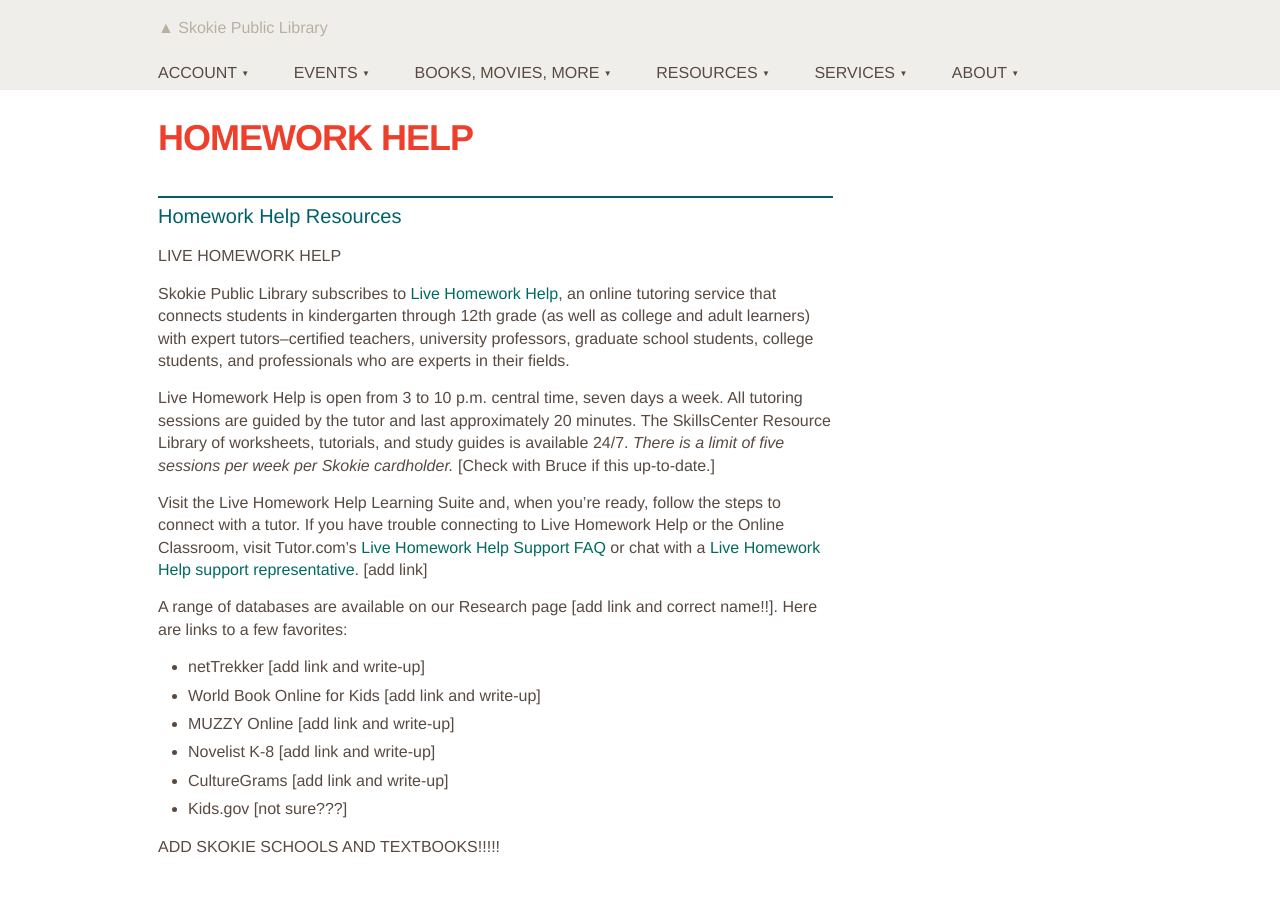
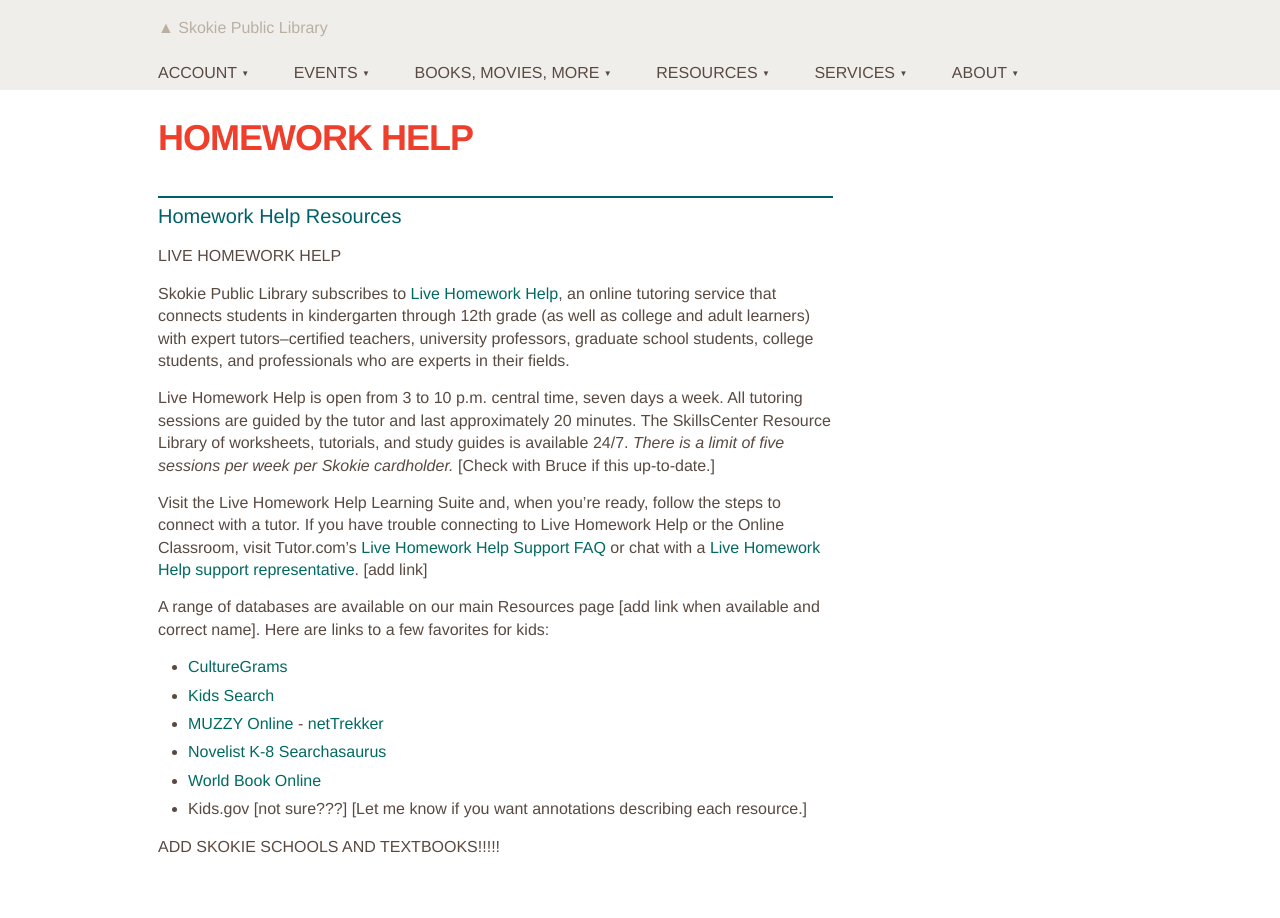
Before and after one commit to skokielibrary/spl-content, a Jekyll site: the page built from _content/mandy/resources--homework-help.markdown, in a window 1280 px wide. Built offline with Jekyll 4.4.1, drawn with Linux system fonts in a browser that asks for light colours.

Commit message:
Updated resources--homework-help.markdown

```diff
--- a/_content/mandy/resources--homework-help.markdown
+++ b/_content/mandy/resources--homework-help.markdown
@@ -8,19 +8,20 @@ published: true
 
 ###Live Homework Help
 
-
 Skokie Public Library subscribes to [Live Homework Help](http://lhh.tutor.com/?ProgramGUID=4e339970-4f83-46c7-8373-65e0218340a3), an online tutoring service that connects students in kindergarten through 12th grade (as well as college and adult learners) with expert tutors--certified teachers, university professors, graduate school students, college students, and professionals who are experts in their fields.
 
 Live Homework Help is open from 3 to 10 p.m. central time, seven days a week. All tutoring sessions are guided by the tutor and last approximately 20 minutes. The SkillsCenter Resource Library of worksheets, tutorials, and study guides is available 24/7. *There is a limit of five sessions per week per Skokie cardholder.* [Check with Bruce if this up-to-date.]
 
 Visit the Live Homework Help Learning Suite and, when you're ready, follow the steps to connect with a tutor. If you have trouble connecting to Live Homework Help or the Online Classroom, visit Tutor.com's [Live Homework Help Support FAQ](http://lhh.tutor.com/policies/faq.aspx) or chat with a [Live Homework Help support representative](http://lhh.tutor.com/policies/live-support.htm). [add link]
 
-A range of databases are available on our Research page [add link and correct name!!]. Here are links to a few favorites:
-- netTrekker [add link and write-up]
-- World Book Online for Kids [add link and write-up]
-- MUZZY Online [add link and write-up]
-- Novelist K-8 [add link and write-up]
-- CultureGrams [add link and write-up]
+A range of databases are available on our main Resources page [add link when available and correct name]. Here are links to a few favorites for kids:
+- [CultureGrams](http://online.culturegrams.com/)
+- [Kids Search](http://web.a.ebscohost.com/srck5/search?sid=1ec97ab5-e8d7-4476-8853-5e75a76b166e%40sessionmgr4003&vid=0&hid=4114)
+- [MUZZY Online](http://libraries.muzzyonline.com/portal/default.aspx) - [netTrekker](https://school.nettrekker.com/authenticate/ipauth/1?pp=/sections/login/ipautherror.ftl&np=/sections/homepages/home.ftl)
+- [Novelist K-8](http://web.b.ebscohost.com/novpk8/search/novbasic?sid=1dfa03fd-0f12-4699-97d5-9e844d548e98%40sessionmgr198&vid=0&hid=124)
+ [Searchasaurus](http://web.a.ebscohost.com/sas/search?sid=0d05f445-a600-4747-8359-22532d3003b2%40sessionmgr4005&vid=0&hid=4114)
+- [World Book Online](http://www.worldbookonline.com/wb/products?ed=all&gr=PROVIDED+BY+SKOKIE+PUBLIC+LIBRARY)
 - Kids.gov [not sure???]
+[Let me know if you want annotations describing each resource.]
 
 ###ADD SKOKIE SCHOOLS AND TEXTBOOKS!!!!!
```
